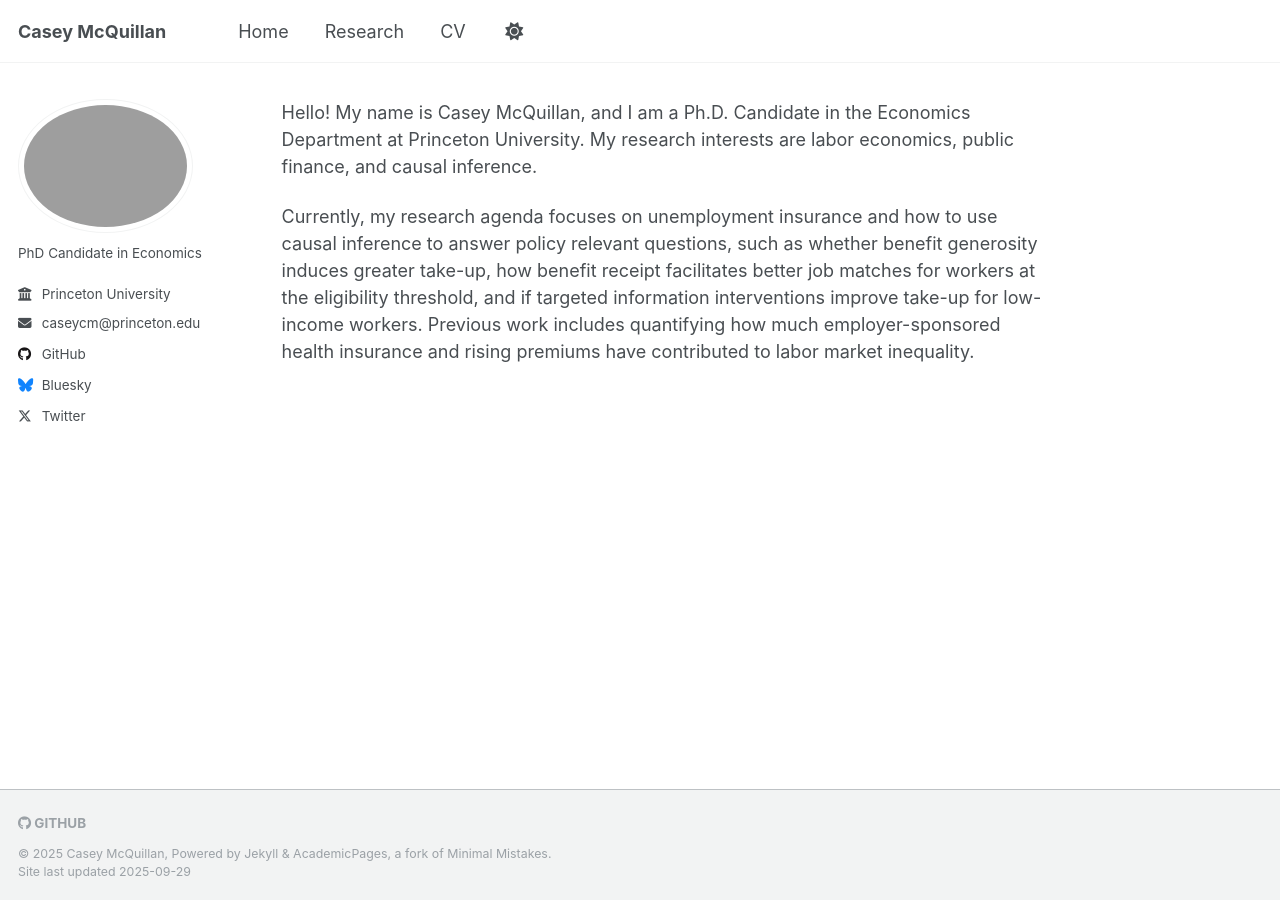
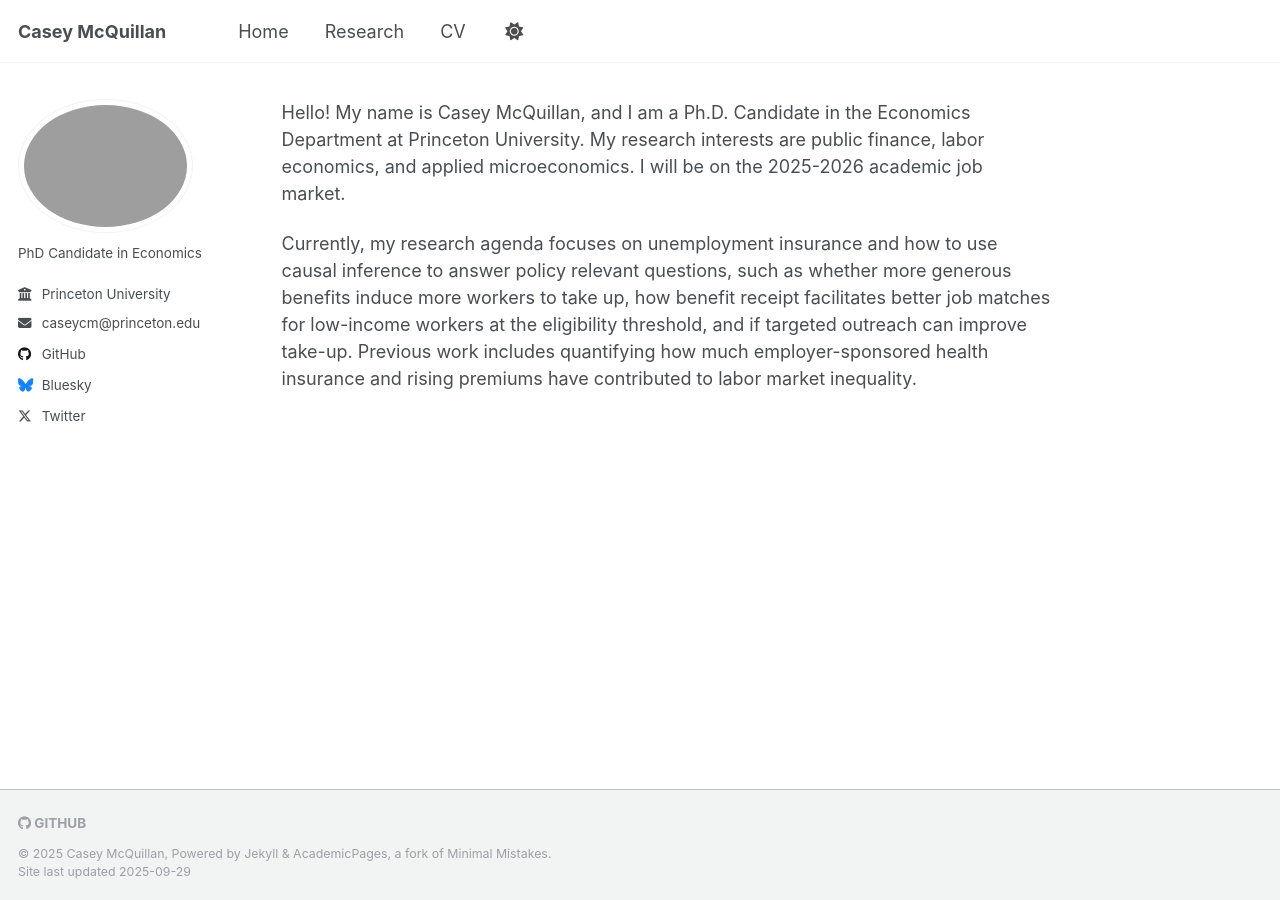
Before and after one commit to casey-mcquillan/casey-mcquillan.github.io, a Jekyll site: the page built from _pages/about.md, in a window 1280 px wide. Built offline with Jekyll 4.4.1, drawn with Linux system fonts in a browser that asks for light colours.

```diff
--- a/_pages/about.md
+++ b/_pages/about.md
@@ -5,6 +5,6 @@ author_profile: true
 
 ---
 
-Hello! My name is Casey McQuillan, and I am a Ph.D. Candidate in the Economics Department at Princeton University. My research interests are labor economics, public finance, and causal inference.
+Hello! My name is Casey McQuillan, and I am a Ph.D. Candidate in the Economics Department at Princeton University. My research interests are public finance, labor economics, and applied microeconomics. I will be on the 2025-2026 academic job market.
 
-Currently, my research agenda focuses on unemployment insurance and how to use causal inference to answer policy relevant questions, such as whether benefit generosity induces greater take-up, how benefit receipt facilitates better job matches for workers at the eligibility threshold, and if targeted information interventions improve take-up for low-income workers. Previous work includes quantifying how much employer-sponsored health insurance and rising premiums have contributed to labor market inequality.
+Currently, my research agenda focuses on unemployment insurance and how to use causal inference to answer policy relevant questions, such as whether more generous benefits induce more workers to take up, how benefit receipt facilitates better job matches for low-income workers at the eligibility threshold, and if targeted outreach can improve take-up. Previous work includes quantifying how much employer-sponsored health insurance and rising premiums have contributed to labor market inequality.
```
Also changed, not shown: _pages/research.md (+5 -5 lines), 2 other files.
